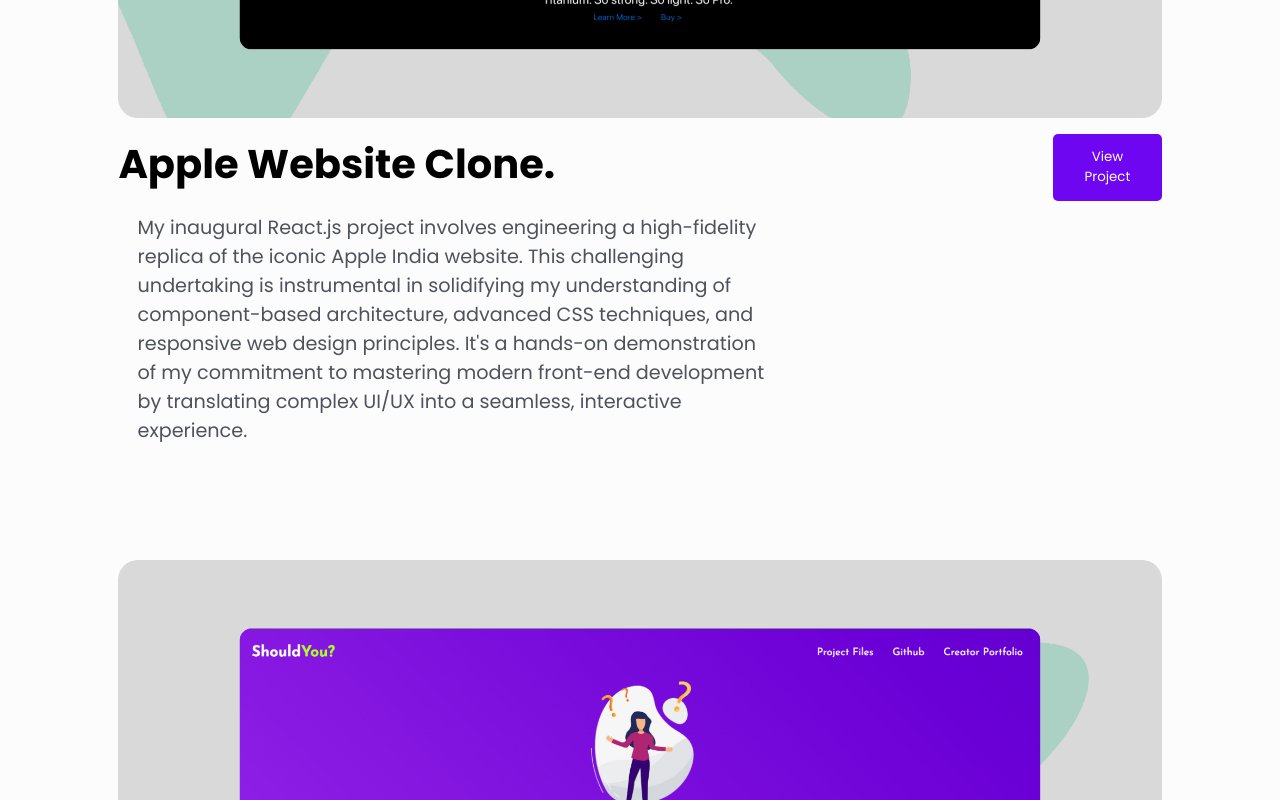
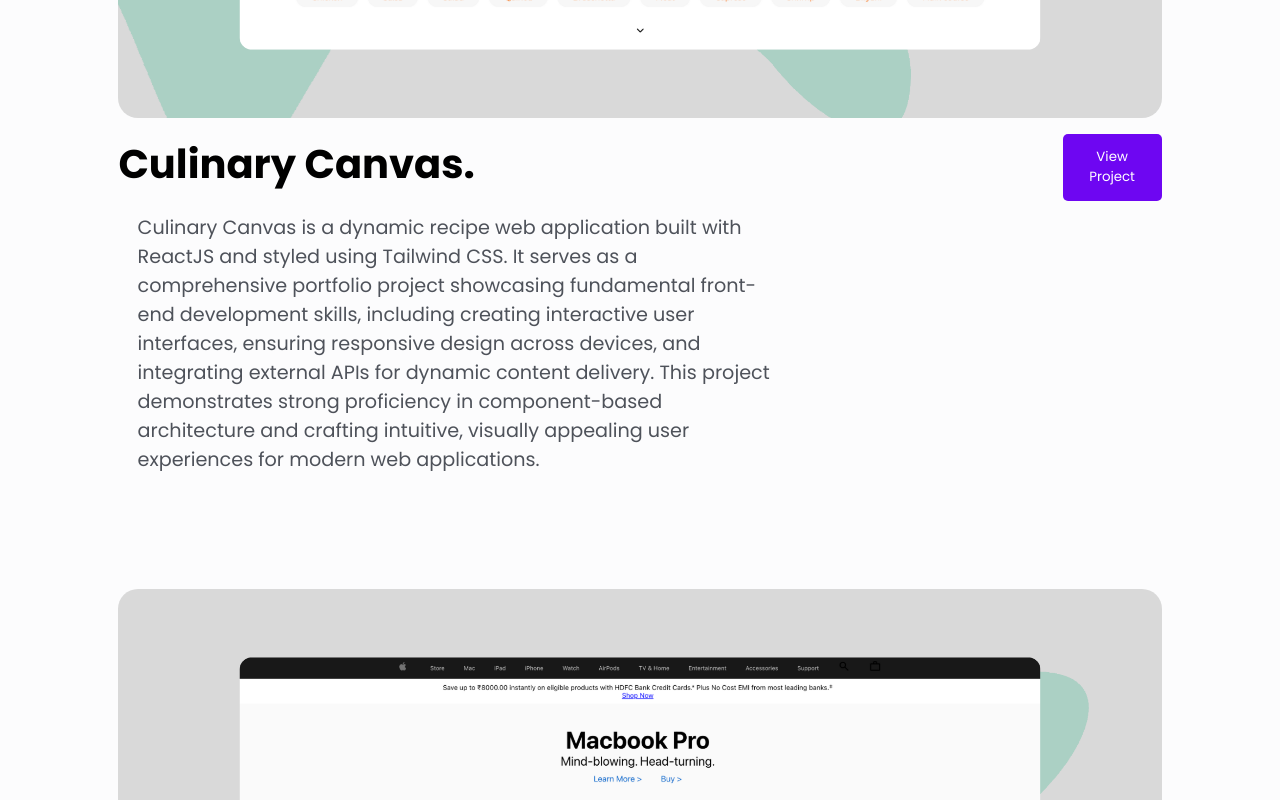
Before and after one commit to Hellacious1702/portfolio, a React (Vite) app: page /portfolio/Projects in a window 1280 px wide. Shown: the part 1860-2660 px from the top of the page. Built offline with nearby package versions, Linux system fonts and the light colour scheme.

Commit message:
Added a new Project to the Website

```diff
--- a/src/Components/Home/SectionProject.jsx
+++ b/src/Components/Home/SectionProject.jsx
@@ -6,7 +6,7 @@
 
   const QRHungry = [{ ProjectName : "QRHungry" , ProjectDes : "QRhungry is your one-stop shop for creating QR codes that are as unique and flavorful as you are. Whether you're a business owner, marketer, or simply looking to add a creative touch to your personal projects, we empower you to generate codes that stand out and get noticed." , GithubLink : "https://github.com/Hellacious1702/QRhungry" , ProjectLink : "https://hellacious1702.github.io/QRhungry/" , Technologies : ["HTML" , "CSS" , "JavaScript" , "ReactJS"]}]
 
-  const ShouldYou = [{ProjectName : "ShouldYou" , ProjectDes : "Developed a foundational React.js project to create an interactive 'Yes/No Oracle' game. This application served as a practical exercise in mastering core React concepts such as component hierarchy, state management, and event handling, effectively illustrating the creation of dynamic user interfaces that respond to user queries with randomized, insightful answers." , GithubLink : "https://github.com/Hellacious1702/ShouldYou" , ProjectLink : "https://hellacious1702.github.io/ShouldYou/" , Technologies : ["HTML" , "CSS" , "JavaScript" , "ReactJS"]}]
+  const ShouldYou = [{ProjectName : "Culinary Canvas" , ProjectDes : "Culinary Canvas is a dynamic recipe web application built with ReactJS and styled using Tailwind CSS. It serves as a comprehensive portfolio project showcasing fundamental front-end development skills, including creating interactive user interfaces, ensuring responsive design across devices, and integrating external APIs for dynamic content delivery. This project demonstrates strong proficiency in component-based architecture and crafting intuitive, visually appealing user experiences for modern web applications." , GithubLink : "https://github.com/Hellacious1702/CulinaryCanvas" , ProjectLink : "https://hellacious1702.github.io/CulinaryCanvas/" , Technologies : ["HTML" , "TailwindCSS" , "JavaScript" , "ReactJS"]}]
 
   const Apple = [{ProjectName :"Apple Website Clone" , ProjectDes : "My inaugural React.js project involves engineering a high-fidelity replica of the iconic Apple India website. This challenging undertaking is instrumental in solidifying my understanding of component-based architecture, advanced CSS techniques, and responsive web design principles. It's a hands-on demonstration of my commitment to mastering modern front-end development by translating complex UI/UX into a seamless, interactive experience." , GithubLink : "https://github.com/Hellacious1702/apple-website-clone-reactJS" , ProjectLink : "https://hellacious1702.github.io/apple-website-clone-reactJS/" , Technologies : ["HTML" , "CSS" , "JavaScript" , "ReactJS"]}]
 
--- a/src/Components/Projects/ProjectDisplaySection.jsx
+++ b/src/Components/Projects/ProjectDisplaySection.jsx
@@ -5,6 +5,7 @@
 import Project3 from "./Assets/3.png"
 import Project4 from "./Assets/4.png"
 import Project5 from "./Assets/5.png"
+import Project6 from "./Assets/6.png"
 
 const ProjectDisplaySection = () => {
 
@@ -15,6 +16,12 @@
             "Title" : "QRHungry",
             "Description" : "QRhungry is your one-stop shop for creating QR codes that are as unique and flavorful as you are. Whether you're a business owner, marketer, or simply looking to add a creative touch to your personal projects, we empower you to generate codes that stand out and get noticed.",
             "Link" : "https://hellacious1702.github.io/QRhungry/"
+        } ,
+        {
+            "Image" : Project6,
+            "Title" : "Culinary Canvas",
+            "Description" : "Culinary Canvas is a dynamic recipe web application built with ReactJS and styled using Tailwind CSS. It serves as a comprehensive portfolio project showcasing fundamental front-end development skills, including creating interactive user interfaces, ensuring responsive design across devices, and integrating external APIs for dynamic content delivery. This project demonstrates strong proficiency in component-based architecture and crafting intuitive, visually appealing user experiences for modern web applications.",
+            "Link" : "https://hellacious1702.github.io/CulinaryCanvas/"
         } ,
         {
             "Image" : Project2,
--- a/src/Components/SpecialComponents/ProjectCard.jsx
+++ b/src/Components/SpecialComponents/ProjectCard.jsx
@@ -12,18 +12,12 @@
             <h3>{element.ProjectName}</h3>
 
 
-            {/* <ul className='ProjectCardWrapperUL'>
-                {props.Project.Technologies.map((Telement,Tindex) => (
+            <ul className='ProjectCardWrapperUL'>
+                {element.Technologies.map((Telement,Tindex) => (
                     <li key={Tindex} className='ProjectCardWrapperLI'>{Telement}</li>
                 ))}
-            </ul> */}
+            </ul>
 
-            <ul className='ProjectCardWrapperUL'>
-                <li className='ProjectCardWrapperLI'>HTML</li>
-                <li className='ProjectCardWrapperLI'>CSS</li>
-                <li className='ProjectCardWrapperLI'>JavaScript</li>
-                <li className='ProjectCardWrapperLI'>ReactJS</li>
-            </ul>
             <p >{element.ProjectDes}</p>
 
             <div className="ProjectCardWrapper-Buttons">
```
Also changed, not shown: src/Components/Projects/Assets/6.png (added).
